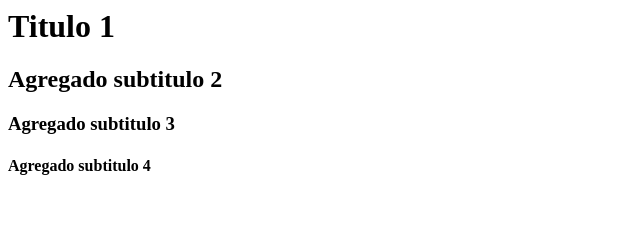
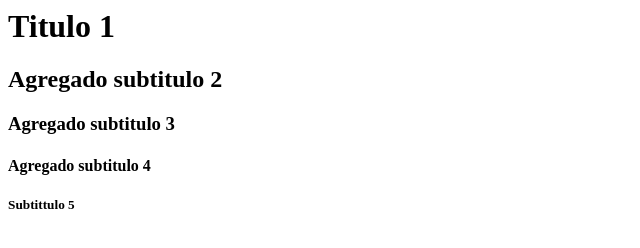
Before and after one commit to vmca20/practica_proyecto, a plain HTML site: page Index.html in a window 1280 px wide. Shown: the full height of the page, 0-640 px from the left. Drawn offline with Linux system fonts and the light colour scheme.

Commit message:
#1 Bug en Index Arreglado

```diff
--- a/Index.html
+++ b/Index.html
@@ -2,3 +2,4 @@
 <h2>Agregado subtitulo 2</h2>
 <h3>Agregado subtitulo 3</h3>
 <h4>Agregado subtitulo 4</h4>
+<h5>Subtittulo 5</h5>
```
